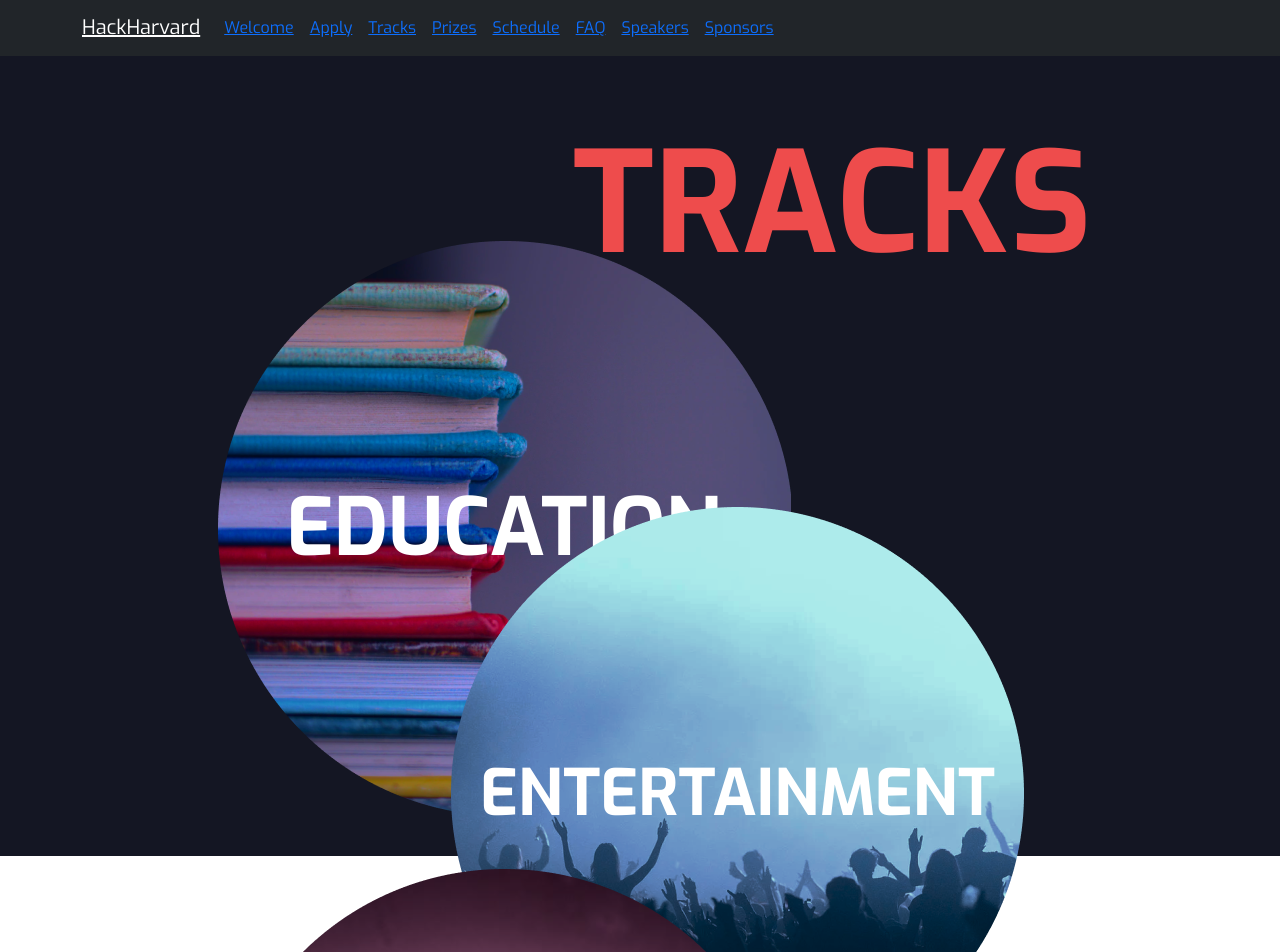
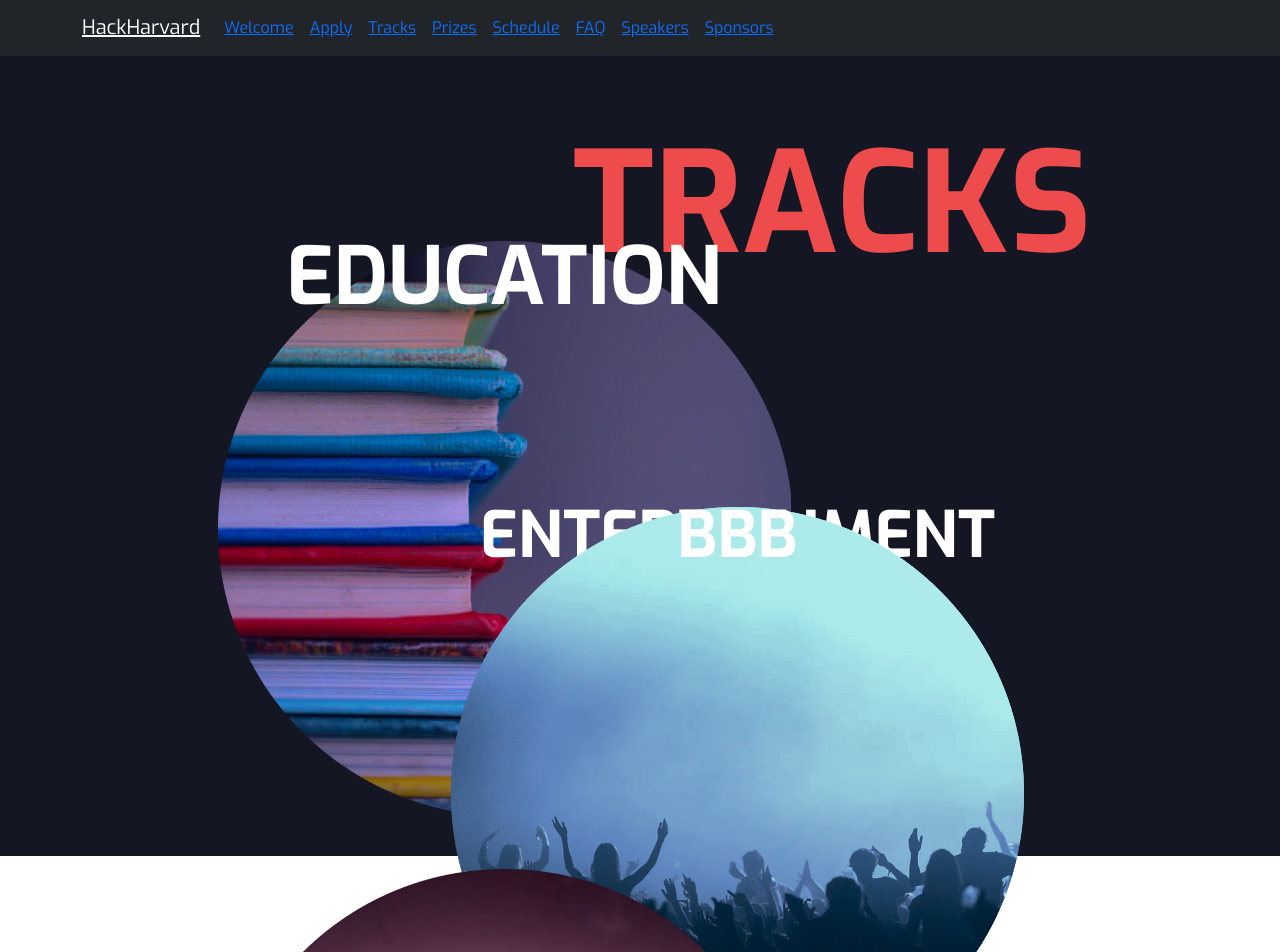
Before and after one commit to Elephant333/hackharvard2022, a React (Create React App) app: page /tracks in a window 1280 px wide. Shown: the top 952 px of the page. Built offline with nearby package versions, Linux system fonts and the light colour scheme.

Commit message:
Animating tracks on hover WIP

```diff
--- a/src/Tracks.js
+++ b/src/Tracks.js
@@ -5,10 +5,26 @@ function Tracks() {
   return (
     <main className={styles.main}>
       <h1 className={styles.titleText}>TRACKS</h1>
-      <div className={styles.trackContainer}>
-        <div className={styles.education}>EDUCATION</div>
+      <div className={styles.education}>
+        <div className={styles.trackContainer}>
+          <div className={styles.front}>
+            EDUCATION
+          </div>
+          <div className={styles.back}>
+            The description for the education track goes here!
+          </div>
+        </div>
       </div>
-      <div className={styles.entertainment}>ENTERTAINMENT</div>
+      <div className={styles.entertainment}>
+        <div className={styles.trackContainer}>
+          <div className={styles.front}>
+            ENTERTAINMENT
+          </div>
+          <div className={styles.front}>
+            BBB
+          </div>
+        </div>
+      </div>
       <div className={styles.lifehack}>LIFEHACK</div>
     </main>
   );
--- a/src/styles/Tracks.module.css
+++ b/src/styles/Tracks.module.css
@@ -31,21 +31,51 @@ index.css initializes all the fonts, so no need to do here */
   color: #ee4c4c;
 }
 
-.education {
-  position: absolute;
+.trackContainer {
   display: flex;
   align-items: center;
   justify-content: center;
+  width: 100%;
+  height: 100%;
+  text-align: center;
+  transition: transform 0.3s;
+  transform-style: preserve-3d;
+}
+
+.front, .back {
+  position: absolute;
+  width: 100%;
+  height: 100%;
+  backface-visibility: hidden;
+}
+
+.back {
+  color: white;
+  transform: rotateY(180deg);
+}
+
+.education {
+  position: absolute;
   width: 573px;
   height: 573px;
   left: 17%;
   top: 241px;
-  background: url('../assets/images/educationBackground.png');
   font-family: 'Exo';
   font-style: normal;
   font-weight: 900;
   font-size: 5rem;
   line-height: 90%;
+  perspective: 1000px;
+}
+
+.education .front {
+  background: url('../assets/images/educationBackground.png');
+  text-align: center;
+  backface-visibility: hidden;
+}
+
+.education:hover .trackContainer {
+  transform: rotateY(180deg);
 }
 
 .entertainment {
@@ -57,12 +87,20 @@ index.css initializes all the fonts, so no need to do here */
   display: flex;
   align-items: center;
   justify-content: center;
-  background: url('../assets/images/entertainmentBackground.png');
   font-family: 'Exo';
   font-style: normal;
   font-weight: 900;
   font-size: 4rem;
   line-height: 90%;
+}
+
+.entertainment .front {
+  background: url('../assets/images/entertainmentBackground.png');
+  backface-visibility: hidden;
+}
+
+.entertainment:hover .trackContainer {
+  transform: rotateY(180deg);
 }
 
 .lifehack {
```
